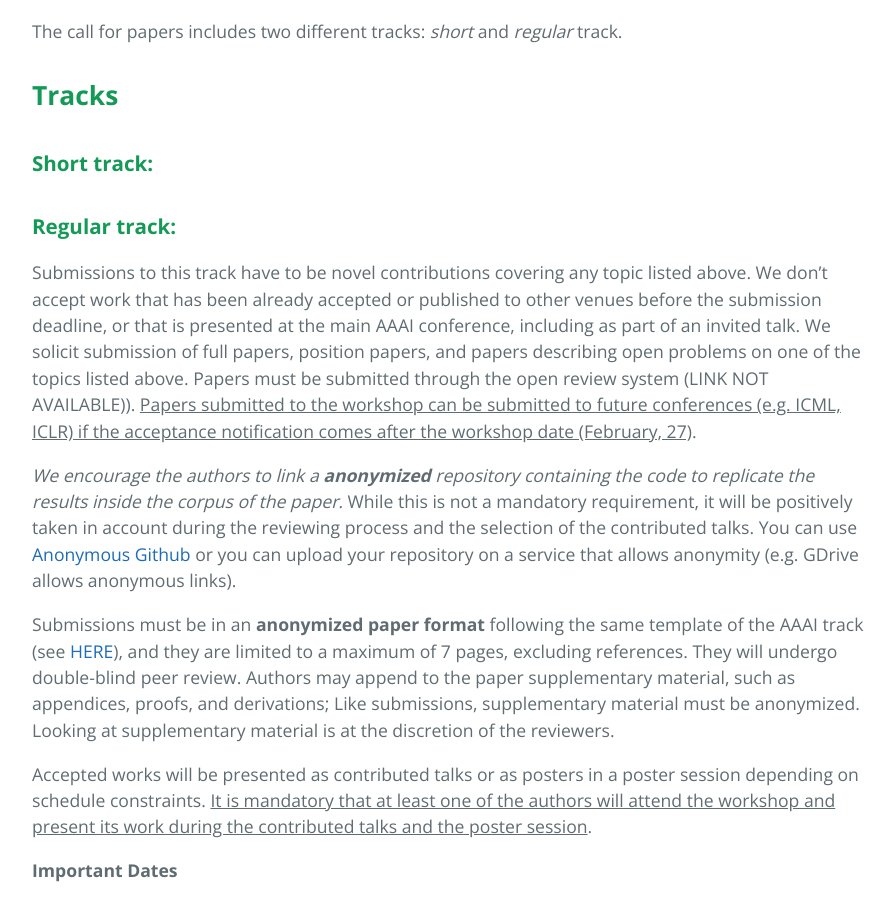
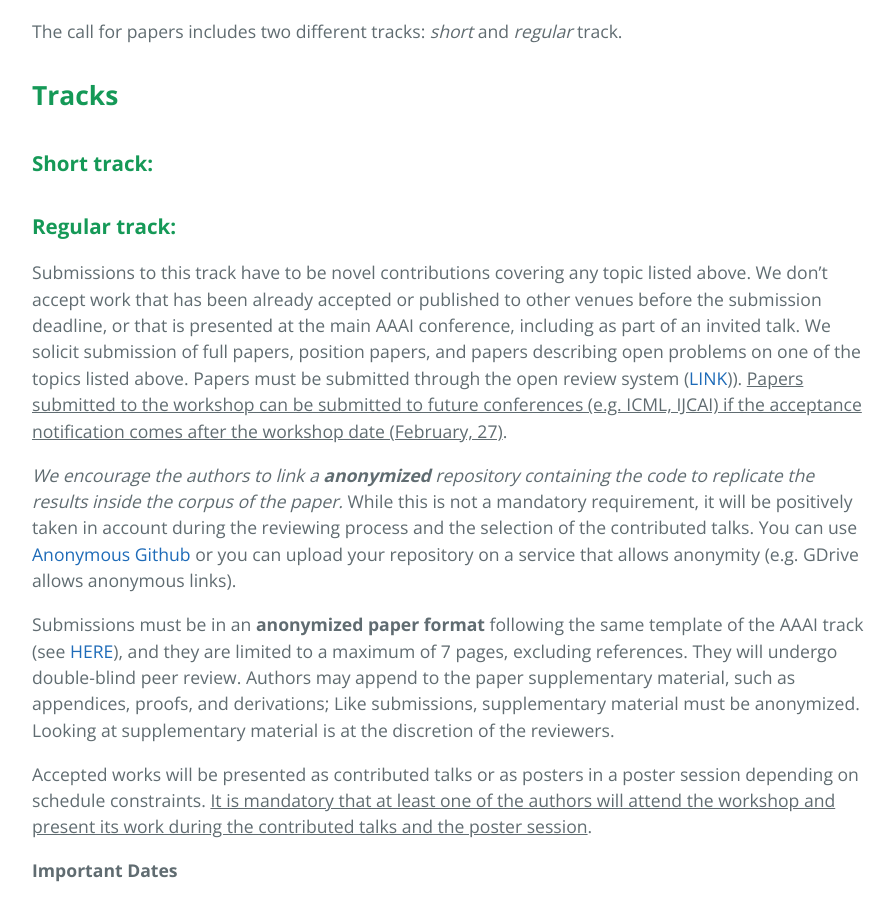
Before and after one commit to XAI4DRL/XAI4DRL.github.io, a Jekyll site: the page built from index.md, in a window 1280 px wide and 900 px high, scrolled down 3378 px. Shown: the whole window, without its empty margins (192-1087 px from the left). Built offline with Jekyll 4.4.1, drawn with Linux system fonts in a browser that asks for light colours; some of the changed text lies outside the part shown.

Commit message:
fixed thomas name + openreview

```diff
--- a/index.md
+++ b/index.md
@@ -201,7 +201,7 @@ The call for papers includes two different tracks: *short* and *regular* track.
 ### **Short track:**
 
 ### **Regular track:**
-Submissions to this track have to be novel contributions covering any topic listed above. We don't accept work that has been already accepted or published to other venues before the submission deadline, or that is presented at the main AAAI conference, including as part of an invited talk. We solicit submission of full papers, position papers, and papers describing open problems on one of the topics listed above. Papers must be submitted through the open review system (LINK NOT AVAILABLE)). <u>Papers submitted to the workshop can be submitted to future conferences (e.g. ICML, ICLR) if the acceptance notification comes after the workshop date (February, 27)</u>.
+Submissions to this track have to be novel contributions covering any topic listed above. We don't accept work that has been already accepted or published to other venues before the submission deadline, or that is presented at the main AAAI conference, including as part of an invited talk. We solicit submission of full papers, position papers, and papers describing open problems on one of the topics listed above. Papers must be submitted through the open review system (<a href="https://openreview.net/group?id=AAAI.org/2024/Workshop/XAI4DRL&referrer=%5BHomepage%5D(%2F)">LINK</a>)). <u>Papers submitted to the workshop can be submitted to future conferences (e.g. ICML, IJCAI) if the acceptance notification comes after the workshop date (February, 27)</u>.
 
 *We encourage the authors to link a **anonymized** repository containing the code to replicate the results inside the corpus of the paper.* While this is not a mandatory requirement, it will be positively taken in account during the reviewing process and the selection of the contributed talks. You can use <a href="https://anonymous.4open.science/">Anonymous Github</a> or you can upload your repository on a service that allows anonymity (e.g. GDrive allows anonymous links).
 
```
Also changed, not shown: other parts of index.md (+1 -1 lines).
